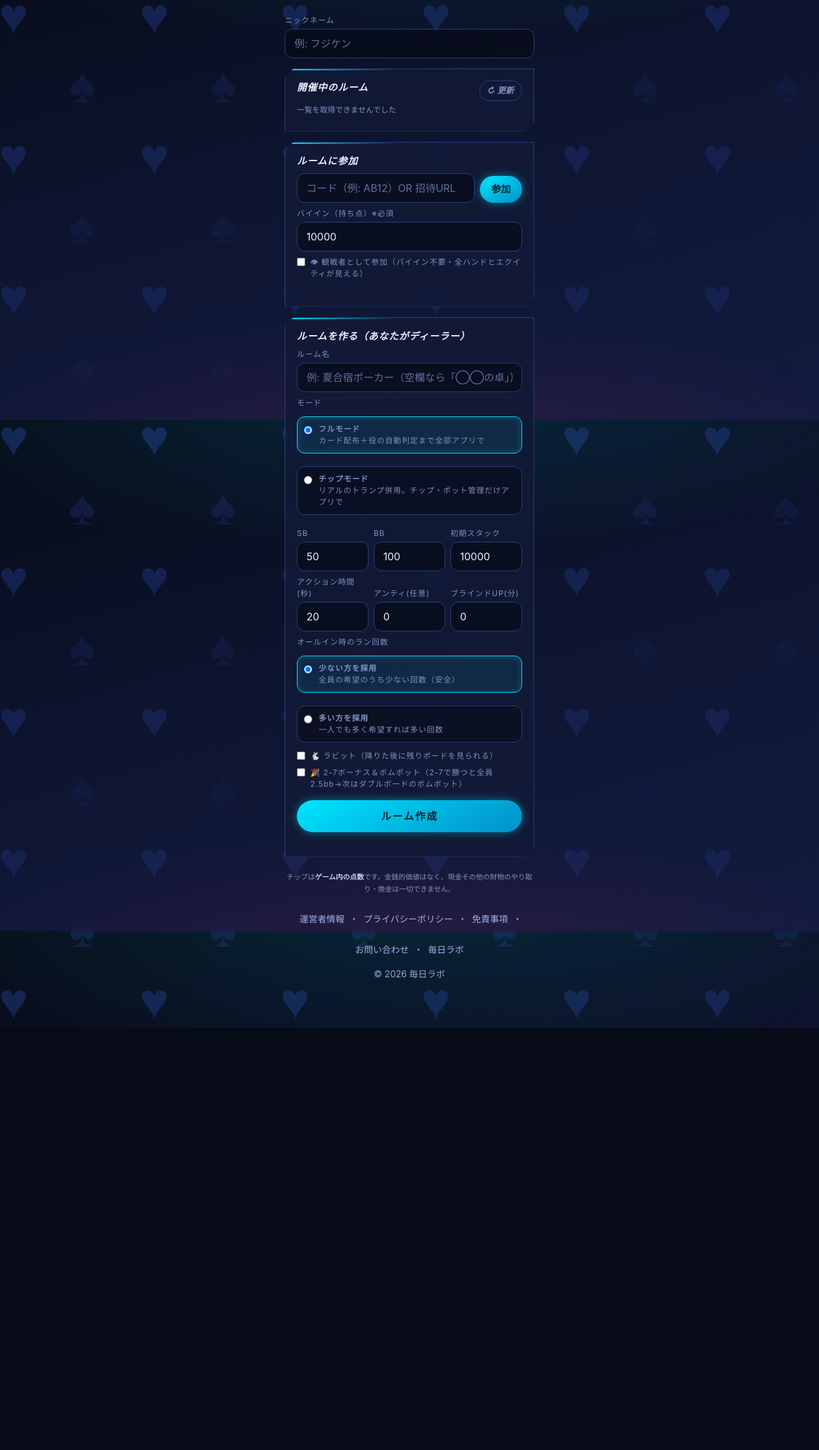
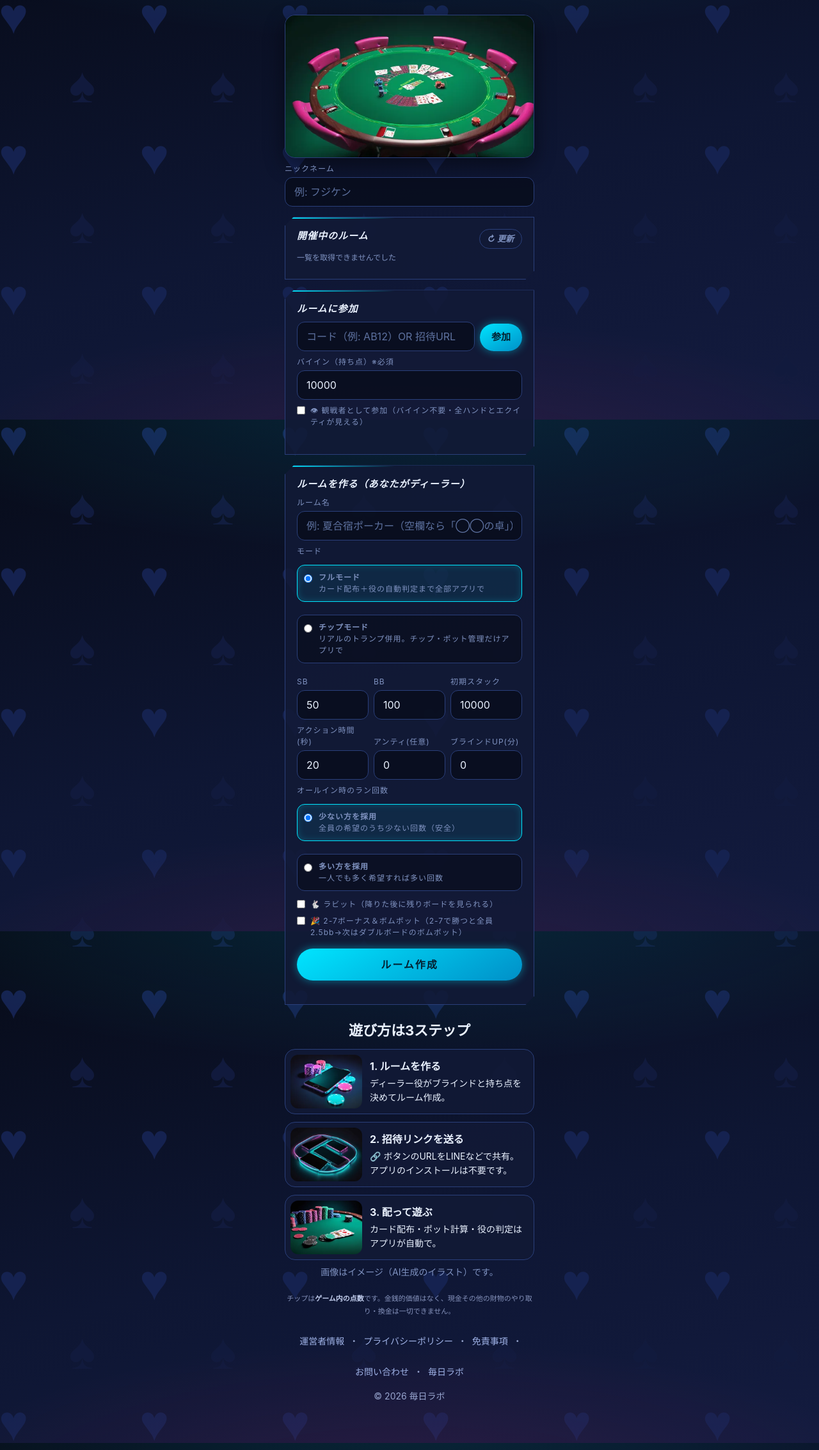
Before and after one commit to fujiken1016/poke-chip, a website: page index.html in a window 1280 px wide. Shown: the part 144-2411 px from the top of the page at 64% size. Before the commit the page ends 1751 px from the top, so only its background shows below. Drawn offline with Linux system fonts and the light colour scheme; no server answers.

Commit message:
週次デザイン: ホームにヒーロー画像と遊び方3ステップ、法務4面に冒頭画像（src be8201d）
Co-Authored-By: Claude <noreply@anthropic.com>

```diff
--- a/index.html
+++ b/index.html
@@ -29,6 +29,7 @@
   <div class="home-inner">
     <h1>POKE CHIP<span class="logo-ja">ポケチップ</span></h1>
     <p class="tagline">スマホがチップになる。トランプがなくてもポーカー。</p>
+    <figure class="home-hero"><img src="/hero.webp" srcset="/hero-640.webp 640w, /hero.webp 1280w" sizes="(max-width: 430px) 100vw, 390px" width="1280" height="731" alt="緑のフェルトの丸いポーカーテーブルに、カードとチップが並ぶイラスト" fetchpriority="high" decoding="async"></figure>
 
     <label>ニックネーム</label>
     <input id="name" maxlength="12" placeholder="例: フジケン" autocomplete="off">
@@ -87,6 +88,16 @@
       <button id="btnCreate" class="primary wide">ルーム作成</button>
       <p id="createErr" class="err"></p>
     </div>
+
+    <section class="howto" aria-labelledby="howtoTitle">
+      <h2 id="howtoTitle">遊び方は3ステップ</h2>
+      <ol class="howto-list">
+        <li><img src="/step1.webp" width="320" height="240" alt="チップの横に置かれたスマホのイラスト" loading="lazy" decoding="async"><div><b>1. ルームを作る</b><span>ディーラー役がブラインドと持ち点を決めてルーム作成。</span></div></li>
+        <li><img src="/step2.webp" width="320" height="240" alt="光の輪の上に並んだ4台のスマホのイラスト" loading="lazy" decoding="async"><div><b>2. 招待リンクを送る</b><span>🔗 ボタンのURLをLINEなどで共有。アプリのインストールは不要です。</span></div></li>
+        <li><img src="/step3.webp" width="320" height="240" alt="フェルトの上のカードと積まれたチップのイラスト" loading="lazy" decoding="async"><div><b>3. 配って遊ぶ</b><span>カード配布・ポット計算・役の判定はアプリが自動で。</span></div></li>
+      </ol>
+      <p class="howto-note">画像はイメージ（AI生成のイラスト）です。</p>
+    </section>
 
     <p class="home-note">チップは<b>ゲーム内の点数</b>です。金銭的価値はなく、現金その他の財物のやり取り・換金は一切できません。</p>
     <p class="home-links"><a href="/about.html">運営者情報</a> ・ <a href="/privacy.html">プライバシーポリシー</a> ・ <a href="/disclaimer.html">免責事項</a> ・ <a href="/contact.html">お問い合わせ</a> ・ <a href="https://mainichi-lab.com/" rel="noopener">毎日ラボ</a><br>© 2026 毎日ラボ</p>
--- a/server.js
+++ b/server.js
@@ -1255,7 +1255,7 @@ function broadcast(room) {
 }
 
 // ---------- HTTP ----------
-const MIME = { '.html': 'text/html; charset=utf-8', '.js': 'text/javascript; charset=utf-8', '.css': 'text/css; charset=utf-8', '.svg': 'image/svg+xml', '.png': 'image/png', '.txt': 'text/plain; charset=utf-8', '.xml': 'application/xml; charset=utf-8' };
+const MIME = { '.html': 'text/html; charset=utf-8', '.js': 'text/javascript; charset=utf-8', '.css': 'text/css; charset=utf-8', '.svg': 'image/svg+xml', '.png': 'image/png', '.webp': 'image/webp', '.txt': 'text/plain; charset=utf-8', '.xml': 'application/xml; charset=utf-8' };
 
 // 配信を許可する静的ファイル（許可リスト方式）。
 // フラット配置デプロイでは PUB がリポジトリ直下になるため、パスをそのまま読むと
@@ -1263,7 +1263,7 @@ const MIME = { '.html': 'text/html; charset=utf-8', '.js': 'text/javascript; cha
 // ここに列挙したファイル名と完全一致するものだけを配信し、それ以外は 404 にする。
 // ファイル名に区切り文字を含めないので、パストラバーサルは構造的に成立しない。
 // ※ public/ に新しいファイルを追加したら、ここにも追記すること（未登録は 404 になる）。
-const STATIC_FILES = new Set(['index.html', 'app.js', 'style.css', 'about.html', 'privacy.html', 'disclaimer.html', 'contact.html', 'oc.js', 'robots.txt']);
+const STATIC_FILES = new Set(['index.html', 'app.js', 'style.css', 'about.html', 'privacy.html', 'disclaimer.html', 'contact.html', 'oc.js', 'robots.txt', 'hero.webp', 'hero-640.webp', 'step1.webp', 'step2.webp', 'step3.webp']);
 
 function json(res, code, obj) {
   res.writeHead(code, { 'Content-Type': 'application/json; charset=utf-8' });
@@ -1450,7 +1450,7 @@ const server = http.createServer(async (req, res) => {
       if (err) { res.writeHead(404); return res.end('not found'); }
       res.writeHead(200, {
         'Content-Type': MIME[path.extname(fp)] || 'application/octet-stream',
-        'Cache-Control': 'no-cache', // HTML/JS/CSSの食い違い（古いキャッシュ）防止
+        'Cache-Control': path.extname(fp) === '.webp' ? 'public, max-age=86400' : 'no-cache', // HTML/JS/CSSの食い違い（古いキャッシュ）防止。画像だけ1日キャッシュ
       });
       res.end(data);
     });
--- a/style.css
+++ b/style.css
@@ -651,3 +651,15 @@ footer {
 .home-links { text-align: center; font-size: 14px; color: #98a6cf; margin: 12px 0 10px; line-height: 2; }
 .home-links a { display: inline-flex; align-items: center; min-height: 48px; padding: 0 4px; color: #9fb2e6; text-decoration: none; }
 .home-links a:active { color: #7fdcff; }
+
+/* ---------- 2026-11-12 週次デザイン（K26/K30）：ヒーロー画像＋3ステップ（手本＝PokerNow / Jackbox） ---------- */
+.home-hero { margin: 0 0 8px; }
+.home-hero img { display: block; width: 100%; height: auto; border-radius: 16px; border: 1px solid var(--line); box-shadow: 0 12px 32px rgba(0, 0, 0, .45); }
+.howto { margin-top: 24px; }
+.howto h2 { font-size: 22px; font-weight: 700; text-align: center; margin-bottom: 12px; word-break: auto-phrase; }
+.howto-list { list-style: none; display: grid; gap: 12px; }
+.howto-list li { display: grid; grid-template-columns: 112px 1fr; gap: 12px; align-items: center; background: var(--panel); border: 1px solid var(--line); border-radius: 16px; padding: 8px; }
+.howto-list img { display: block; width: 112px; height: 84px; object-fit: cover; border-radius: 12px; }
+.howto-list b { display: block; font-size: 16px; font-weight: 700; color: var(--text); margin-bottom: 4px; }
+.howto-list span { display: block; font-size: 14px; line-height: 1.6; color: var(--text); word-break: auto-phrase; }
+.howto-note { font-size: 14px; color: var(--dim); text-align: center; margin-top: 8px; }
```
Also changed, not shown: about.html (+3 -0 lines), contact.html (+3 -0 lines), disclaimer.html (+3 -0 lines), privacy.html (+3 -0 lines), hero-640.webp (added), hero.webp (added), step1.webp (added), step2.webp (added), step3.webp (added).
